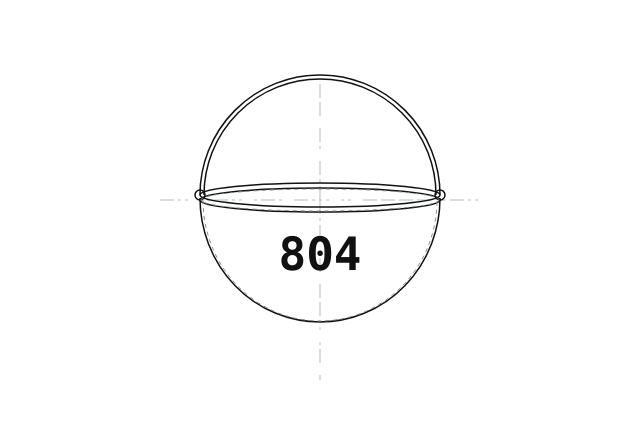
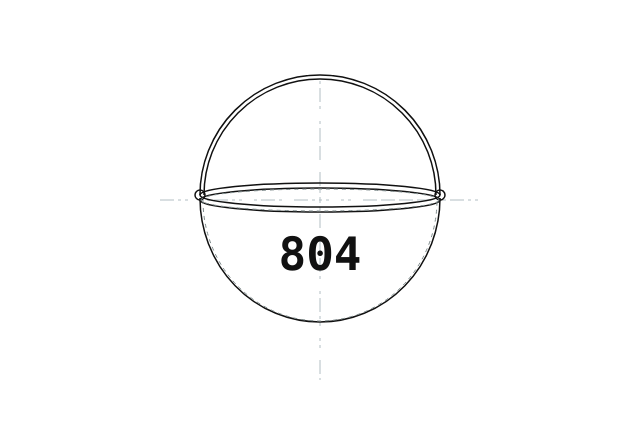
Before and after one commit to zoyaYosyny/zoyaYosyny, a plain HTML site: page 804.html in a window 1280 px wide. Shown: the part 180-620 px from the top of the page, 320-960 px from the left. Drawn offline with Linux system fonts and the light colour scheme.

Commit message:
refine vertical axis to show pure uglic morse cipher without timeline

```diff
--- a/804.html
+++ b/804.html
@@ -49,11 +49,11 @@
         <a href="/kzn.xml" class="seo-link" rel="sitemap">kzn</a>
         <div class="canvas-area notranslate" translate="no" ondblclick="window.location.href='/kzn.xml';">
             <svg width="360" height="320" viewBox="0 0 360 320">
-                <!-- Вертикальная ось КАЗАН разделена на две части, расходящиеся строго из центра (y=130) -->
+                <!-- Вертикальная ось УГЛИЧ (Симметричный разлет чистых букв из центра y=130) -->
                 <!-- Вверх от центра -->
-                <line x1="180" y1="130" x2="180" y2="10" class="axis-line" stroke-dasharray="14,4,3,4,14,12,3,4,14,12,14,4,14,4,3,4,3,12,3,4,14,12,14,4,3,28" />
+                <line x1="180" y1="130" x2="180" y2="10" class="axis-line" stroke-dasharray="3,4,3,4,14,12,14,4,14,4,3,12,3,4,14,4,3,4,3,12,3,4,3,12,14,4,14,4,14,4,3,28" />
                 <!-- Вниз от центра -->
-                <line x1="180" y1="130" x2="180" y2="310" class="axis-line" stroke-dasharray="14,4,3,4,14,12,3,4,14,12,14,4,14,4,3,4,3,12,3,4,14,12,14,4,3,28" />
+                <line x1="180" y1="130" x2="180" y2="310" class="axis-line" stroke-dasharray="3,4,3,4,14,12,14,4,14,4,3,12,3,4,14,4,3,4,3,12,3,4,3,12,14,4,14,4,14,4,3,28" />
 
                 <!-- Горизонтальная ось ДЭРБИШЛЭР (пересекает вертикаль строго в y=130) -->
                 <line x1="20" y1="130" x2="340" y2="130" class="axis-line" stroke-dasharray="14,4,3,4,3,12,3,4,3,4,14,4,3,4,3,12,3,4,14,4,3,12,14,4,3,4,3,4,3,12,3,4,3,12,14,4,14,4,14,4,14,12,3,4,14,4,3,4,3,12,3,4,3,4,14,4,3,4,3,12,3,4,14,4,3,28" />
```
